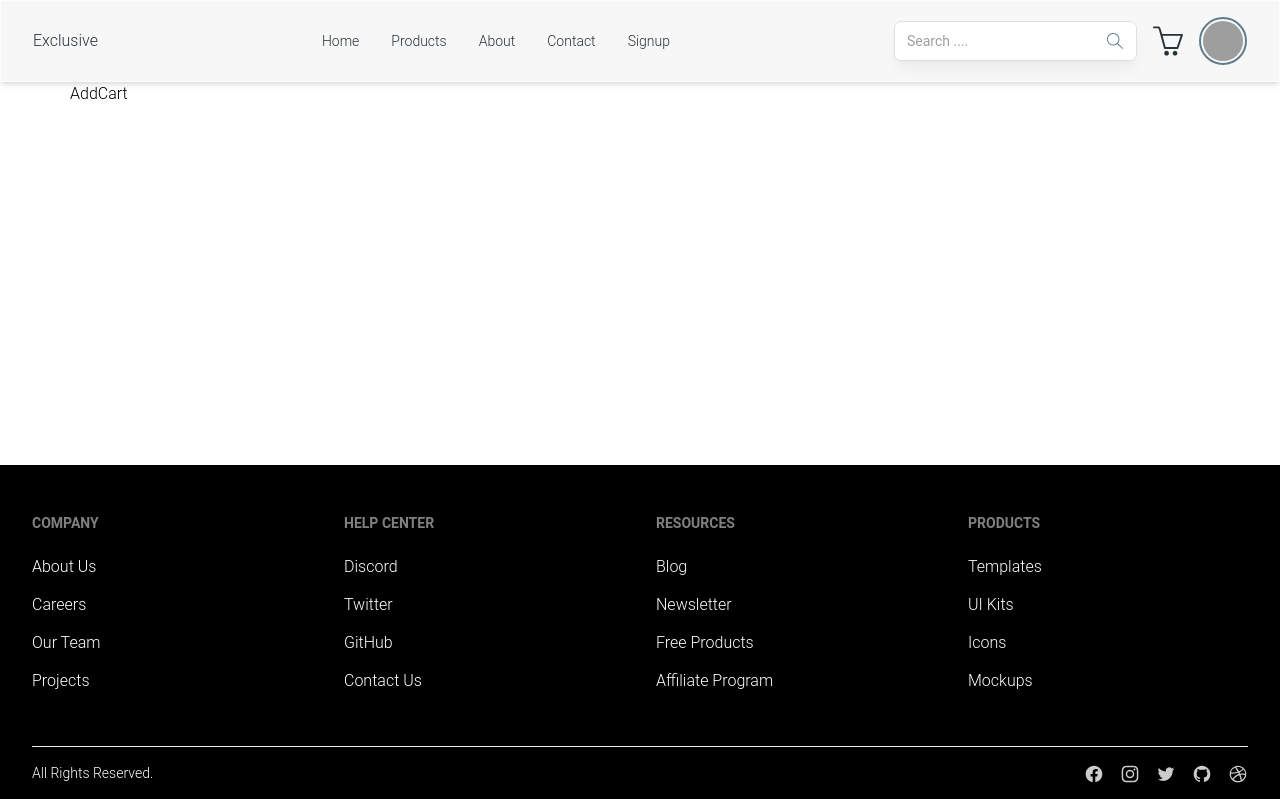
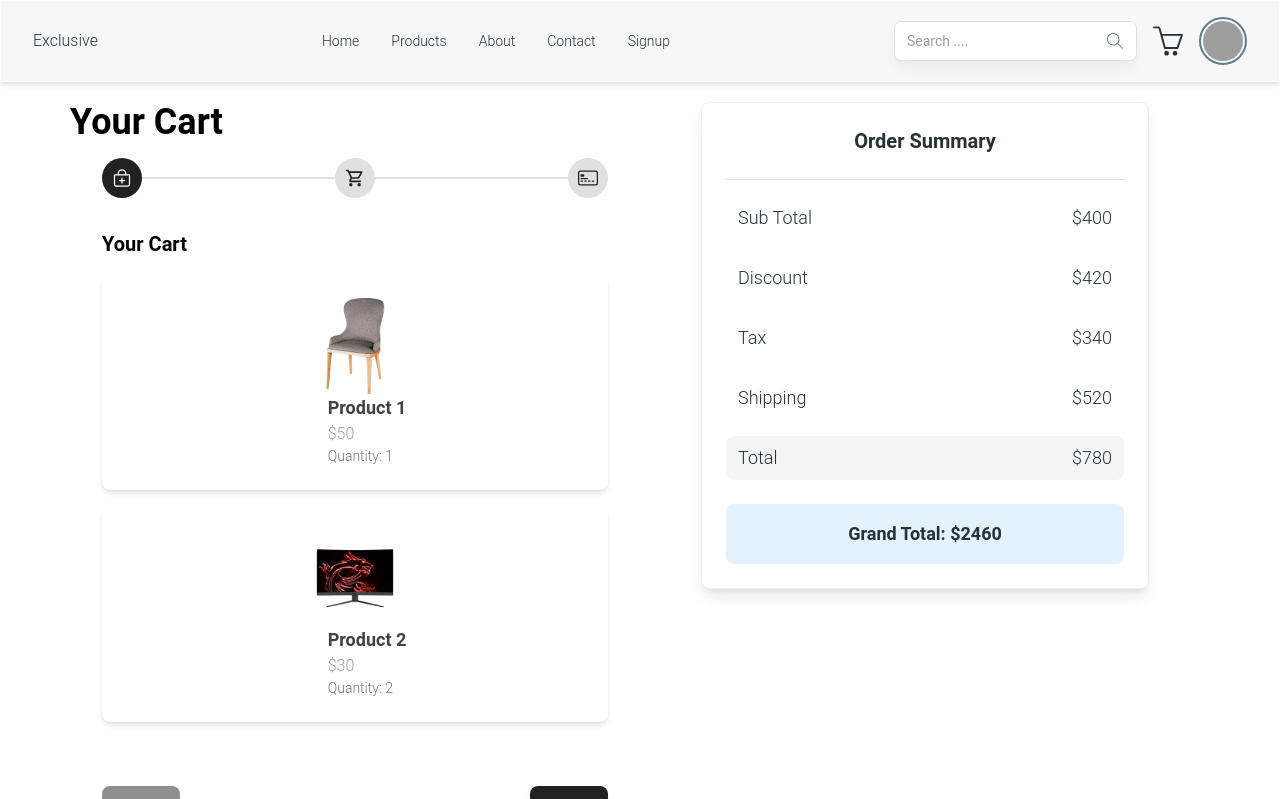
Before and after one commit to ubaidahmed04/Next.js-E-Commerce, a Next.js app: page /addCart in a window 1280 px wide. Shown: the top 799 px of the page. Built offline with nearby package versions, Linux system fonts and the light colour scheme; grey boxes are pictures that could not be loaded.

Commit message:
add to cart page UI

```diff
--- a/src/components/AddtoCart/index.jsx
+++ b/src/components/AddtoCart/index.jsx
@@ -1,7 +1,18 @@
 import React from 'react'
-
+import {PaymentCard} from './paymentCard'
+import {StepperCard} from './steps'
 export const  AddCart = () => {
   return (
-    <div>AddCart</div>
+    <div className='py-5 grid  grid-cols-1 md:grid-cols-2 '>
+      <span>
+        <span className='fontbold text-4xl'>Your Cart</span>
+        <span>
+        <StepperCard/>
+        </span>
+      </span>
+      <span>
+      <PaymentCard/>
+      </span>
+    </div>
   )
 }
--- /dev/null
+++ b/src/components/AddtoCart/paymentCard.jsx
@@ -0,0 +1,63 @@
+"use client";
+import { Card, CardBody, Typography } from "@material-tailwind/react";
+
+const Paymentcard = [
+  {
+    name: "Sub Total",
+    price: 400,
+  },
+  {
+    name: "Discount",
+    price: 420,
+  },
+  {
+    name: "Tax",
+    price: 340,
+  },
+  {
+    name: "Shipping",
+    price: 520,
+  },
+  {
+    name: "Total",
+    price: 780,
+  },
+];
+
+export function PaymentCard() {
+  return (
+    <Card className="w-full max-w-md mx-auto shadow-lg border border-gray-200 rounded-lg bg-white">
+      <CardBody>
+        <div className="mb-6">
+          <Typography variant="h5" color="blue-gray" className="font-bold text-center text-xl">
+            Order Summary
+          </Typography>
+        </div>
+
+        <div className="border-b border-gray-300 mb-4"></div>
+        <div className="space-y-4">
+          {Paymentcard.map(({ name, price }, index) => (
+            <div
+              key={index}
+              className={`flex items-center justify-between py-2 px-3 rounded-lg ${index === Paymentcard.length - 1 ? "bg-gray-100 font-bold" : ""
+                }`}
+            >
+              <Typography variant="body1" color="blue-gray" className="text-lg">
+                {name}
+              </Typography>
+              <Typography variant="body1" color="blue-gray" className="text-lg">
+                ${price}
+              </Typography>
+            </div>
+          ))}
+        </div>
+
+        <div className="mt-6 bg-blue-50 p-4 rounded-lg">
+          <Typography variant="h6" color="blue-gray" className="text-lg font-bold text-center">
+            Grand Total: ${Paymentcard.reduce((total, item) => total + item.price, 0)}
+          </Typography>
+        </div>
+      </CardBody>
+    </Card>
+  );
+}
--- /dev/null
+++ b/src/components/AddtoCart/steps.jsx
@@ -0,0 +1,139 @@
+"use client"
+import React from "react";
+import { Stepper, Step, Button, Card, Input } from "@material-tailwind/react";
+import { BsCreditCard2Front } from "react-icons/bs";
+import { MdOutlineShoppingCart } from "react-icons/md";
+import { IoBagAddOutline } from "react-icons/io5";
+
+import Product1 from "@/app/public/Images/product1.png";
+import Product2 from "@/app/public/Images/product2.png";
+import Image from "next/image";
+export function StepperCard() {
+  const [activeStep, setActiveStep] = React.useState(0);
+  const [isLastStep, setIsLastStep] = React.useState(false);
+  const [isFirstStep, setIsFirstStep] = React.useState(false);
+
+  const handleNext = () => !isLastStep && setActiveStep((cur) => cur + 1);
+  const handlePrev = () => !isFirstStep && setActiveStep((cur) => cur - 1);
+
+  const renderStepContent = () => {
+    switch (activeStep) {
+      case 0:
+        return (
+          <div className="mt-8 w-full">
+            <h2 className="text-xl font-bold mb-4">Your Cart</h2>
+            <div className="space-y-4 w-full">
+  {/* Product 1 */}
+  <Card className="p-6 w-full h-full flex items-center bg-white shadow-md rounded-lg space-x-6">
+  <div className="flex-shrink-0">
+    {/* Product Image */}
+    <Image
+      width={100}
+      height={100}
+      src={Product1}
+      alt="Product 1"
+      className="h-24 w-24 rounded-lg object-cover"
+    />
+  </div>
+
+  {/* Product Details */}
+  <div className="flex flex-col justify-between">
+    <p className="text-lg font-bold text-gray-800">Product 1</p>
+    <p className="text-gray-500">$50</p>
+    <p className="text-sm text-gray-600">Quantity: 1</p>
+  </div>
+</Card>
+
+  {/* Product 2 */}
+  <Card className="p-6 w-full h-full flex items-center bg-white shadow-md rounded-lg space-x-6">
+  <div className="flex-shrink-0">
+    {/* Product Image */}
+    <Image
+      width={100}
+      height={100}
+      src={Product2}
+      alt="Product 2"
+      className="h-24 w-24 rounded-lg object-cover"
+    />
+  </div>
+
+  {/* Product Details */}
+  <div className="flex flex-col justify-between">
+    <p className="text-lg font-bold text-gray-800">Product 2</p>
+    <p className="text-gray-500">$30</p>
+    <p className="text-sm text-gray-600">Quantity: 2</p>
+  </div>
+</Card>
+
+</div>
+
+          </div>
+        );
+      case 1:
+        return (
+          <div className="mt-8 w-full ">
+            <h2 className="text-xl font-bold fontbold mb-4">Checkout Information</h2>
+            <div className="grid gap-4">
+              <Input label="Full Name" />
+              <Input label="Address" />
+              <Input label="City" />
+              <Input label="Postal Code" />
+              <Input label="Phone Number" />
+            </div>
+          </div>
+        );
+      case 2:
+        return (
+          <div className="mt-8 w-full ">
+            <h2 className="text-xl font-bold fontbold mb-4">Payment</h2>
+            <div className="space-y-4 w-full ">
+              <Card className="p-4 w-full ">
+                <span className="myfont font-bold py-3">Credit Card</span>
+                <div className="flex flex-col gap-4">
+                <Input label="Card Number" />
+                  <Input label="Expiration Date" />
+                  <Input label="CVV" />
+                </div>
+              </Card>
+              <Button color="green" className="bg-secondary" fullWidth>
+                Confirm Payment
+              </Button>
+            </div>
+          </div>
+        );
+      default:
+        return null;
+    }
+  };
+
+  return (
+    <div className="w-full py-4 px-8 ">
+      <Stepper
+        activeStep={activeStep}
+        isLastStep={(value) => setIsLastStep(value)}
+        isFirstStep={(value) => setIsFirstStep(value)}
+      >
+        <Step onClick={() => setActiveStep(0)}>
+          <IoBagAddOutline className="h-5 w-5" />
+        </Step>
+        <Step onClick={() => setActiveStep(1)}>
+          <MdOutlineShoppingCart className="h-5 w-5" />
+        </Step>
+        <Step onClick={() => setActiveStep(2)}>
+          <BsCreditCard2Front className="h-5 w-5" />
+        </Step>
+      </Stepper>
+
+      <div className="mt-8">{renderStepContent()}</div>
+
+      <div className="mt-16 flex justify-between">
+        <Button onClick={handlePrev} disabled={isFirstStep}>
+          Prev
+        </Button>
+        <Button onClick={handleNext} disabled={isLastStep}>
+          Next
+        </Button>
+      </div>
+    </div>
+  );
+}
```
